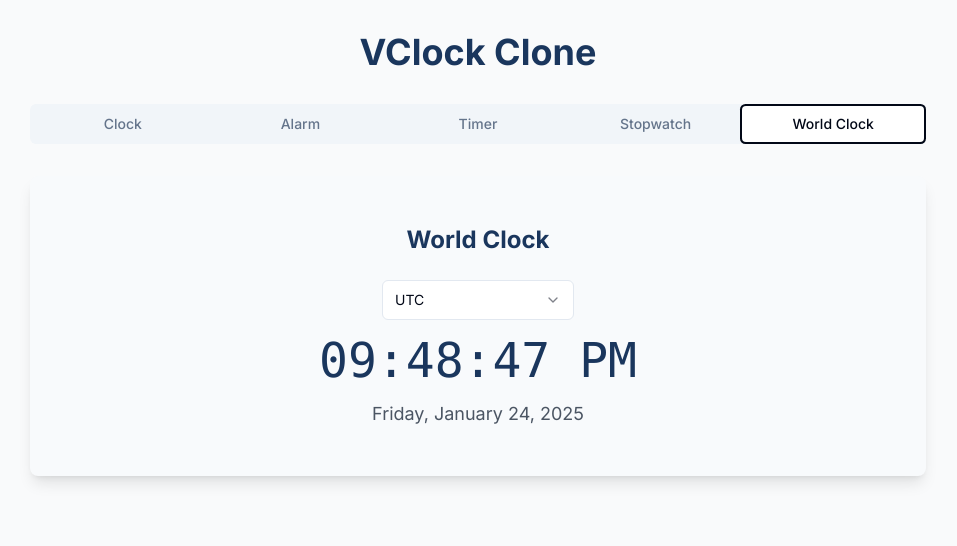
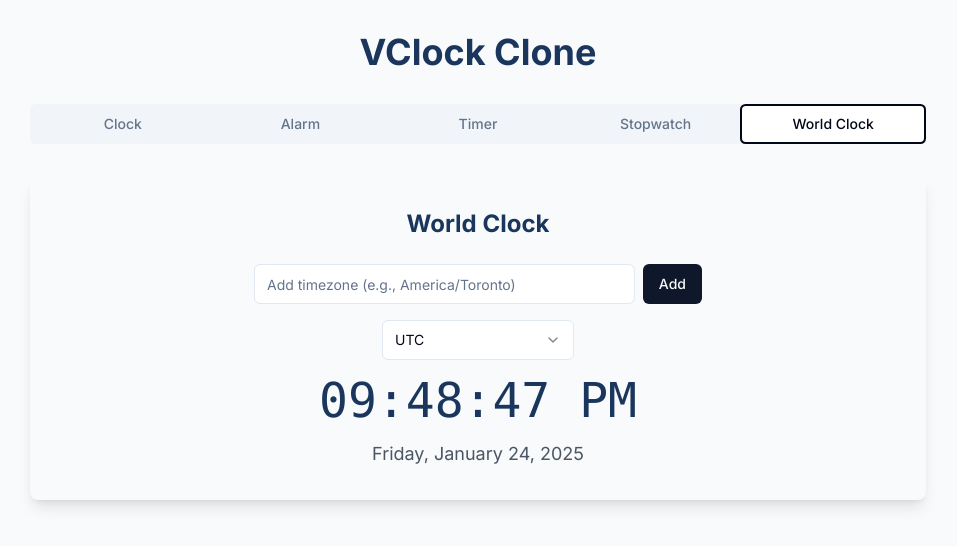
Before and after one commit to ndavat/time-tamer-widget, a React (Vite) app: page / in a window 1280 px wide. Both pictures are taken after a click on the tab "World Clock". Shown: the top 546 px of the page, without its empty margins (162-1119 px from the left). Built offline with nearby package versions, Linux system fonts and the light colour scheme.

Commit message:
Add timezone addition feature
Implement functionality to allow users to add custom timezones in the application. This enhancement will enable a more flexible and personalized experience for users managing their time settings.
[skip gpt_engineer]

```diff
--- a/src/components/TimeZone.tsx
+++ b/src/components/TimeZone.tsx
@@ -1,7 +1,10 @@
 import { useState, useEffect } from "react";
 import { Select, SelectContent, SelectItem, SelectTrigger, SelectValue } from "@/components/ui/select";
+import { Input } from "@/components/ui/input";
+import { Button } from "@/components/ui/button";
+import { useToast } from "@/hooks/use-toast";
 
-const TIMEZONES = [
+const DEFAULT_TIMEZONES = [
   { value: "UTC", label: "UTC" },
   { value: "America/New_York", label: "New York" },
   { value: "America/Chicago", label: "Chicago" },
@@ -14,8 +17,11 @@ const TIMEZONES = [
 ];
 
 export const TimeZone = () => {
-  const [selectedZone, setSelectedZone] = useState(TIMEZONES[0].value);
+  const [selectedZone, setSelectedZone] = useState(DEFAULT_TIMEZONES[0].value);
   const [time, setTime] = useState(new Date());
+  const [customTimezone, setCustomTimezone] = useState("");
+  const [timezones, setTimezones] = useState(DEFAULT_TIMEZONES);
+  const { toast } = useToast();
 
   useEffect(() => {
     const timer = setInterval(() => {
@@ -26,6 +32,7 @@ export const TimeZone = () => {
   }, []);
 
   const formatTimeForZone = (date: Date, timezone: string) => {
+    try {
       return date.toLocaleTimeString("en-US", {
         timeZone: timezone,
         hour12: true,
@@ -33,23 +40,76 @@ export const TimeZone = () => {
         minute: "2-digit",
         second: "2-digit",
       });
+    } catch (error) {
+      return "Invalid Timezone";
+    }
+  };
+
+  const addCustomTimezone = () => {
+    if (!customTimezone) return;
+
+    try {
+      // Test if the timezone is valid
+      new Date().toLocaleString("en-US", { timeZone: customTimezone });
+
+      // Check if timezone already exists
+      if (timezones.some(tz => tz.value === customTimezone)) {
+        toast({
+          title: "Timezone already exists",
+          description: "This timezone is already in the list.",
+          variant: "destructive",
+        });
+        return;
+      }
+
+      // Add new timezone
+      const newTimezone = {
+        value: customTimezone,
+        label: customTimezone.split("/").pop()?.replace("_", " ") || customTimezone,
+      };
+
+      setTimezones([...timezones, newTimezone]);
+      setCustomTimezone("");
+      toast({
+        title: "Timezone added",
+        description: "New timezone has been added to the list.",
+      });
+    } catch (error) {
+      toast({
+        title: "Invalid timezone",
+        description: "Please enter a valid IANA timezone identifier (e.g., 'America/Toronto')",
+        variant: "destructive",
+      });
+    }
   };
 
   return (
     <div className="flex flex-col items-center justify-center min-h-[300px] bg-clock-background rounded-lg shadow-lg p-8">
       <h2 className="text-2xl font-bold mb-6 text-clock-display">World Clock</h2>
+
+      <div className="flex gap-2 mb-4 w-full max-w-md">
+        <Input
+          placeholder="Add timezone (e.g., America/Toronto)"
+          value={customTimezone}
+          onChange={(e) => setCustomTimezone(e.target.value)}
+          className="flex-1"
+        />
+        <Button onClick={addCustomTimezone}>Add</Button>
+      </div>
+
       <Select value={selectedZone} onValueChange={setSelectedZone}>
         <SelectTrigger className="w-48 mb-4">
           <SelectValue />
         </SelectTrigger>
         <SelectContent>
-          {TIMEZONES.map((zone) => (
+          {timezones.map((zone) => (
             <SelectItem key={zone.value} value={zone.value}>
               {zone.label}
             </SelectItem>
           ))}
         </SelectContent>
       </Select>
+
       <div className="text-5xl font-mono text-clock-display">
         {formatTimeForZone(time, selectedZone)}
       </div>
```
Lines whose indentation alone changed are shown as unchanged.
